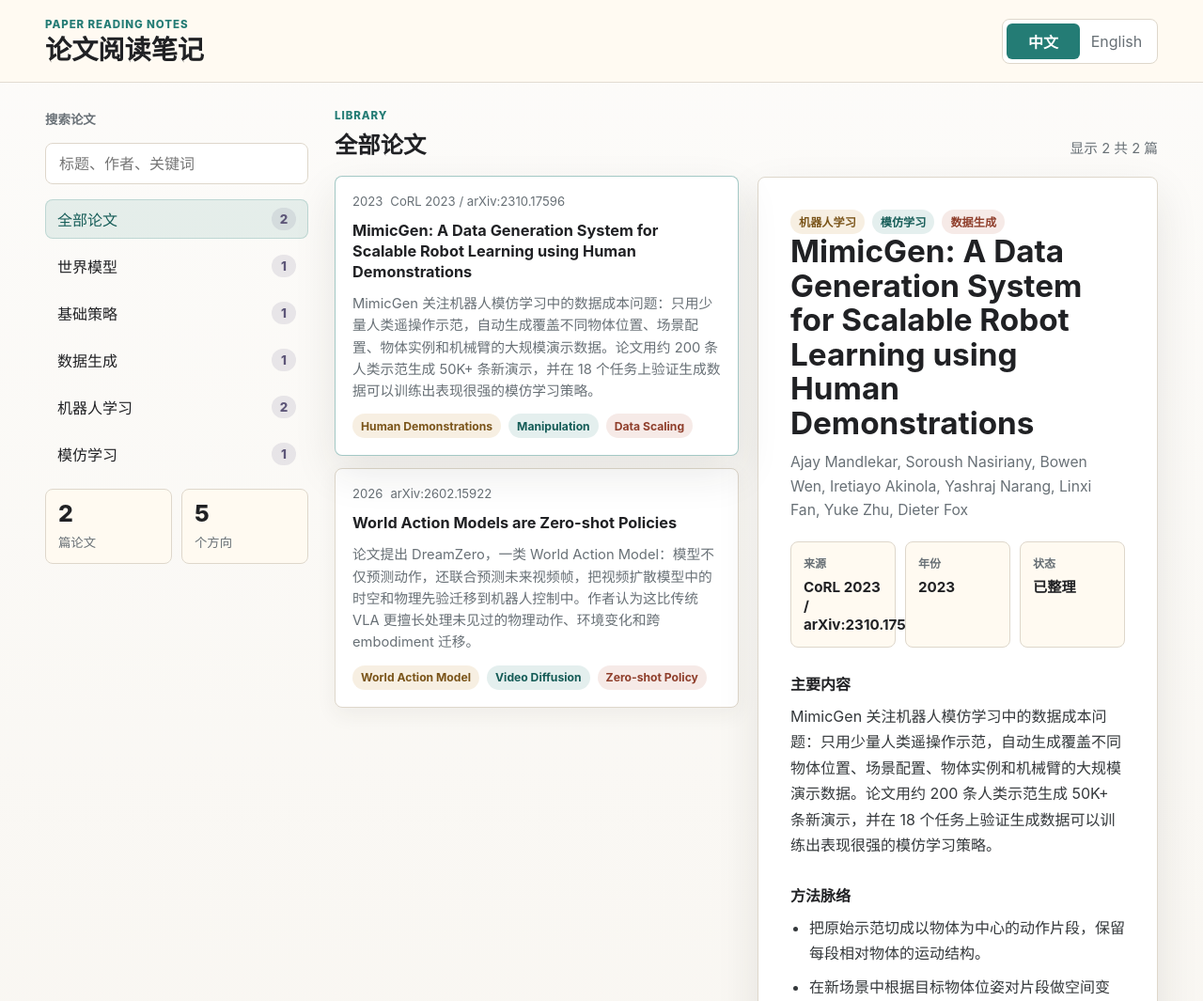
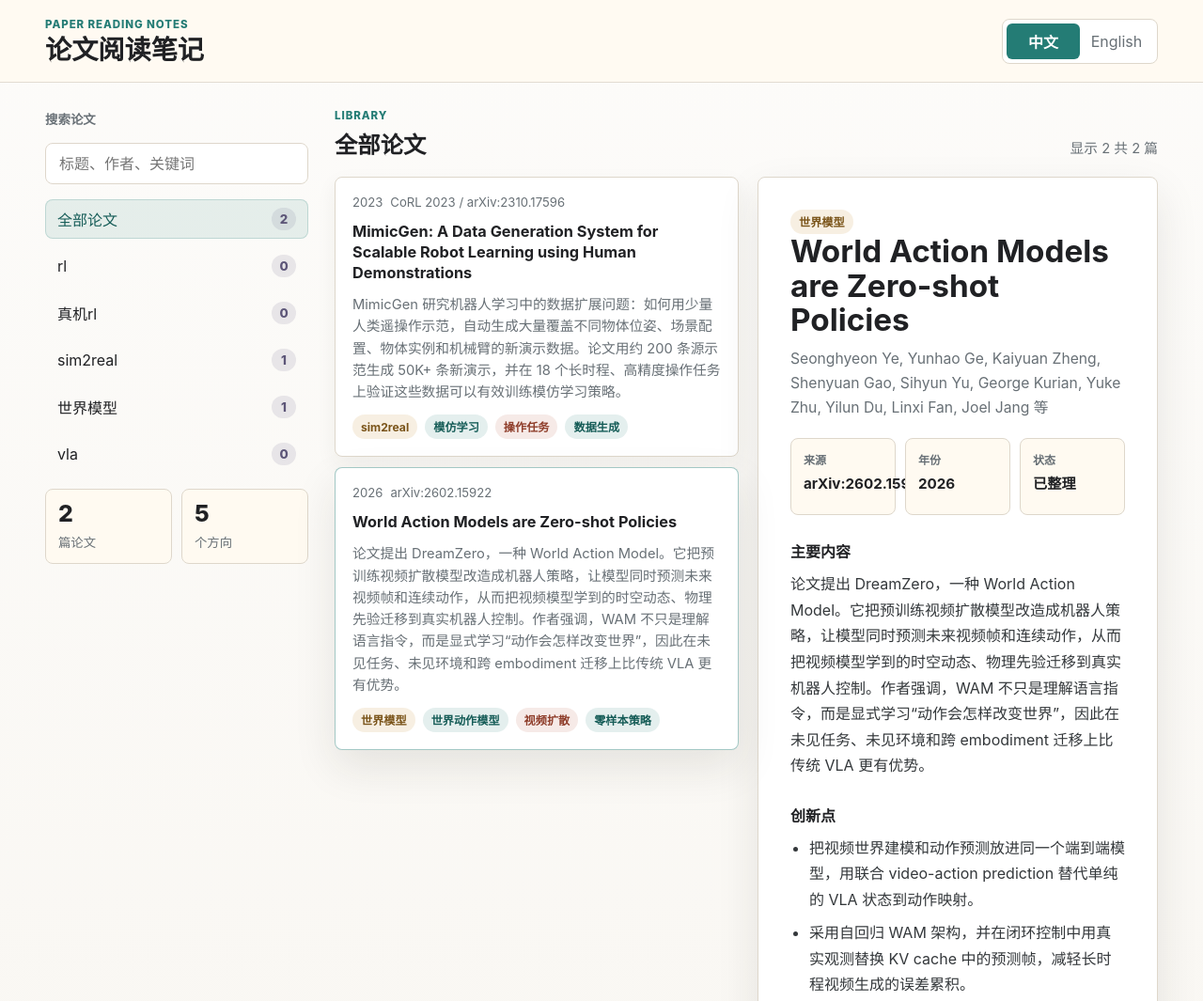
Before and after one commit to KeZhang19/paper, a plain HTML site: page index.html in a window 1280 px wide. Shown: the top 1065 px of the page at 94% size. Drawn offline with Linux system fonts and the light colour scheme.

Commit message:
Update paper note categories

```diff
--- a/app.js
+++ b/app.js
@@ -15,10 +15,9 @@
     venue: "来源",
     year: "年份",
     status: "状态",
-    summary: "主要内容",
-    method: "方法脉络",
-    takeaways: "阅读要点",
-    notes: "我的笔记",
+    mainContent: "主要内容",
+    innovations: "创新点",
+    implementation: "实现方法",
     pdf: "打开 PDF",
     project: "项目主页",
     arxiv: "arXiv",
@@ -39,19 +38,27 @@
     venue: "Venue",
     year: "Year",
     status: "Status",
-    summary: "Main Idea",
-    method: "Method",
-    takeaways: "Takeaways",
-    notes: "My Notes",
+    mainContent: "Main Content",
+    innovations: "Innovations",
+    implementation: "Implementation",
     pdf: "Open PDF",
     project: "Project",
     arxiv: "arXiv",
   },
 };
 
+const categories = [
+  { id: "rl", label: { zh: "rl", en: "RL" } },
+  { id: "real-robot-rl", label: { zh: "真机rl", en: "Real-robot RL" } },
+  { id: "sim2real", label: { zh: "sim2real", en: "sim2real" } },
+  { id: "world-model", label: { zh: "世界模型", en: "World Model" } },
+  { id: "vla", label: { zh: "vla", en: "VLA" } },
+];
+
 const papers = [
   {
     id: "mimicgen",
+    categories: ["sim2real"],
     pdf: "2310.17596v1.pdf",
     project: "https://mimicgen.github.io",
     arxiv: "https://arxiv.org/abs/2310.17596",
@@ -61,47 +68,42 @@
       title: "MimicGen: A Data Generation System for Scalable Robot Learning using Human Demonstrations",
       authors: "Ajay Mandlekar, Soroush Nasiriany, Bowen Wen, Iretiayo Akinola, Yashraj Narang, Linxi Fan, Yuke Zhu, Dieter Fox",
       status: "已整理",
-      categories: ["机器人学习", "模仿学习", "数据生成"],
-      tags: ["Human Demonstrations", "Manipulation", "Data Scaling"],
-      summary:
-        "MimicGen 关注机器人模仿学习中的数据成本问题：只用少量人类遥操作示范，自动生成覆盖不同物体位置、场景配置、物体实例和机械臂的大规模演示数据。论文用约 200 条人类示范生成 50K+ 条新演示，并在 18 个任务上验证生成数据可以训练出表现很强的模仿学习策略。",
-      method: [
-        "把原始示范切成以物体为中心的动作片段，保留每段相对物体的运动结构。",
-        "在新场景中根据目标物体位姿对片段做空间变换，再把多个片段拼接成新的机器人轨迹。",
-        "让机器人执行合成轨迹并收集成功样本，形成可直接用于行为克隆的大规模数据集。",
+      tags: ["模仿学习", "操作任务", "数据生成"],
+      mainContent:
+        "MimicGen 研究机器人学习中的数据扩展问题：如何用少量人类遥操作示范，自动生成大量覆盖不同物体位姿、场景配置、物体实例和机械臂的新演示数据。论文用约 200 条源示范生成 50K+ 条新演示，并在 18 个长时程、高精度操作任务上验证这些数据可以有效训练模仿学习策略。",
+      innovations: [
+        "把人类示范复用为可执行的新轨迹，而不是单纯做离线数据增强或继续人工采集。",
+        "以物体为中心切分和变换示范片段，使同一操作技能能迁移到新的物体位置、场景和硬件配置。",
+        "系统性比较了生成数据和额外人工示范的价值，说明结构化生成数据在很多任务上可以接近人工采集效果。",
       ],
-      takeaways: [
-        "核心价值不是提出新的策略网络，而是把少量高质量人类示范复用成更宽的训练分布。",
-        "对长时程、多阶段、高精度操作尤其有意义，因为这些任务手工采集数据很贵。",
-        "它提出了一个很实用的问题：什么时候真正需要继续找人采数据，什么时候可以通过结构化重放扩展数据。",
+      implementation: [
+        "先把人类示范分解成多个 object-centric motion segments，记录每段相对目标物体的运动关系。",
+        "在新场景中根据物体的新位姿对片段做空间变换，并把多个片段拼接成完整机器人轨迹。",
+        "让机器人在模拟或真实设置中执行合成轨迹，过滤成功轨迹后形成数据集，再用行为克隆训练策略。",
       ],
-      notes:
-        "这篇适合作为机器人数据生成方向的基础阅读。后续可以重点对比 Diffusion Policy、robomimic 以及真实机器人上的数据增强方法。",
     },
     en: {
       title: "MimicGen: A Data Generation System for Scalable Robot Learning using Human Demonstrations",
       authors: "Ajay Mandlekar, Soroush Nasiriany, Bowen Wen, Iretiayo Akinola, Yashraj Narang, Linxi Fan, Yuke Zhu, Dieter Fox",
       status: "Summarized",
-      categories: ["Robot Learning", "Imitation Learning", "Data Generation"],
-      tags: ["Human Demonstrations", "Manipulation", "Data Scaling"],
-      summary:
-        "MimicGen tackles the data bottleneck in imitation learning. Starting from a small number of teleoperated human demonstrations, it automatically synthesizes large and diverse robot demonstration datasets across object poses, scene layouts, object instances, and robot arms. The paper reports 50K+ generated demonstrations for 18 tasks from roughly 200 source demos.",
-      method: [
-        "Segment each source demonstration into object-centric motion snippets.",
-        "Transform those snippets according to object poses in a new scene, then stitch them into a feasible robot trajectory.",
-        "Execute the synthesized trajectory and keep successful rollouts as data for behavior cloning.",
+      tags: ["Imitation Learning", "Manipulation", "Data Generation"],
+      mainContent:
+        "MimicGen studies how to scale robot learning data from a small number of human teleoperation demonstrations. It synthesizes large demonstration datasets across object poses, scene layouts, object instances, and robot arms. The paper reports 50K+ generated demonstrations for 18 long-horizon and precision manipulation tasks from roughly 200 source demos.",
+      innovations: [
+        "It reuses human demonstrations as executable new trajectories instead of only applying offline augmentation or collecting more human data.",
+        "Object-centric segmentation and transformation allow the same manipulation skill to transfer across new poses, scenes, and hardware.",
+        "The paper directly compares generated data with additional human demonstrations, showing that structured generation can often approach the value of manual collection.",
       ],
-      takeaways: [
-        "The main contribution is a practical data generation system rather than a new policy architecture.",
-        "The approach is especially useful for long-horizon and precision manipulation tasks where manual data collection is expensive.",
-        "It reframes a useful scaling question: when should we collect more human data, and when can structured replay provide enough diversity?",
+      implementation: [
+        "Split each human demonstration into object-centric motion segments and preserve the motion relationship relative to target objects.",
+        "Transform segments according to new object poses, then stitch them into a complete robot trajectory.",
+        "Execute synthesized trajectories, keep successful rollouts, and train policies from the generated dataset using behavior cloning.",
       ],
-      notes:
-        "A good anchor paper for robot data generation. Natural follow-ups include Diffusion Policy, robomimic, and real-robot data augmentation methods.",
     },
   },
   {
     id: "dreamzero",
+    categories: ["world-model"],
     pdf: "2602.15922v1.pdf",
     project: "https://dreamzero0.github.io",
     arxiv: "https://arxiv.org/abs/2602.15922",
@@ -112,44 +114,44 @@
       authors:
         "Seonghyeon Ye, Yunhao Ge, Kaiyuan Zheng, Shenyuan Gao, Sihyun Yu, George Kurian, Yuke Zhu, Yilun Du, Linxi Fan, Joel Jang 等",
       status: "已整理",
-      categories: ["机器人学习", "世界模型", "基础策略"],
-      tags: ["World Action Model", "Video Diffusion", "Zero-shot Policy"],
-      summary:
-        "论文提出 DreamZero，一类 World Action Model：模型不仅预测动作，还联合预测未来视频帧，把视频扩散模型中的时空和物理先验迁移到机器人控制中。作者认为这比传统 VLA 更擅长处理未见过的物理动作、环境变化和跨 embodiment 迁移。",
-      method: [
-        "以预训练视频扩散 backbone 为基础，让模型同时生成未来世界状态和连续动作。",
-        "把动作学习从单纯的状态到动作模仿，转向与视觉未来对齐的逆动力学建模。",
-        "通过模型和系统优化，让 14B 自回归视频扩散模型达到 7Hz 闭环控制。",
+      tags: ["世界动作模型", "视频扩散", "零样本策略"],
+      mainContent:
+        "论文提出 DreamZero，一种 World Action Model。它把预训练视频扩散模型改造成机器人策略，让模型同时预测未来视频帧和连续动作，从而把视频模型学到的时空动态、物理先验迁移到真实机器人控制。作者强调，WAM 不只是理解语言指令，而是显式学习“动作会怎样改变世界”，因此在未见任务、未见环境和跨 embodiment 迁移上比传统 VLA 更有优势。",
+      innovations: [
+        "把视频世界建模和动作预测放进同一个端到端模型，用联合 video-action prediction 替代单纯的 VLA 状态到动作映射。",
+        "采用自回归 WAM 架构，并在闭环控制中用真实观测替换 KV cache 中的预测帧，减轻长时程视频生成的误差累积。",
+        "提出 DreamZero-Flash 和系统级加速，使 14B 视频扩散策略能以约 7Hz 做真实机器人闭环控制。",
+        "验证了跨 embodiment 学习：来自其他机器人或人类的视频数据，即使没有动作标注，也能提升未见任务表现；少量新机器人 play data 可以完成适配。",
       ],
-      takeaways: [
-        "它把机器人策略学习和视频世界建模合到一起，重点不是只理解语言指令，而是预测动作会如何改变世界。",
-        "论文报告相对 VLA 在新任务和新环境上有超过 2x 的泛化提升。",
-        "跨 embodiment 结果很值得关注：其他机器人或人类的视频数据也能提升未见任务表现，少量新 embodiment play data 可以完成适配。",
+      implementation: [
+        "输入包括视觉上下文、语言指令和本体状态；视觉由 VAE 编码，语言由文本编码器编码，本体状态由 state encoder 编码。",
+        "主体使用预训练 image-to-video diffusion backbone，加入最小额外参数，包括 state/action encoders 和 decoders，通过 flow matching 联合去噪视频 latent 与动作。",
+        "训练时采用 teacher forcing 和 chunk-wise 预测：当前 chunk 的 noisy video/action 可以 attend 到前面 clean chunks，从而学习未来视频和动作的联合分布。",
+        "推理时异步执行动作 chunk，同时模型基于最新观测生成下一段 video/action；执行后把真实观测写回 KV cache，减少自回归生成漂移。",
+        "实时化依赖 CFG 并行、DiT velocity caching、torch.compile/CUDA Graph、量化、调度器优化，以及 DreamZero-Flash 的解耦噪声日程。",
       ],
-      notes:
-        "这篇适合放在机器人基础模型和 VLA/WAM 方向。读的时候可以特别关注实时控制延迟、动作表示、视频预测质量和真实机器人实验设置。",
     },
     en: {
       title: "World Action Models are Zero-shot Policies",
       authors:
         "Seonghyeon Ye, Yunhao Ge, Kaiyuan Zheng, Shenyuan Gao, Sihyun Yu, George Kurian, Yuke Zhu, Yilun Du, Linxi Fan, Joel Jang, et al.",
       status: "Summarized",
-      categories: ["Robot Learning", "World Models", "Foundation Policies"],
       tags: ["World Action Model", "Video Diffusion", "Zero-shot Policy"],
-      summary:
-        "The paper introduces DreamZero, a World Action Model that predicts both future video frames and continuous robot actions. By building on a pretrained video diffusion backbone, the model transfers spatiotemporal world priors into robot control and aims to improve generalization beyond traditional vision-language-action models.",
-      method: [
-        "Start from a pretrained video diffusion backbone and jointly model future world states and actions.",
-        "Shift action learning from direct state-action imitation toward inverse dynamics aligned with predicted visual futures.",
-        "Use model and system optimizations so a 14B autoregressive video diffusion model can run closed-loop control at 7Hz.",
+      mainContent:
+        "The paper introduces DreamZero, a World Action Model that turns a pretrained video diffusion model into a robot policy. The model jointly predicts future video frames and continuous actions, transferring spatiotemporal and physical priors from video generation into real-robot control. The key idea is that a policy should learn how actions change the world, not only how to map language and observations to actions.",
+      innovations: [
+        "It combines video world modeling and action prediction in one end-to-end model instead of using a pure VLA-style state-to-action mapping.",
+        "The autoregressive WAM architecture uses real observations to refresh the KV cache after each executed action chunk, reducing compounding errors in long-horizon generation.",
+        "DreamZero-Flash and system optimizations make a 14B video diffusion policy run closed-loop real-robot control at about 7Hz.",
+        "The paper demonstrates cross-embodiment learning: video-only data from other robots or humans improves unseen-task performance, and limited play data adapts the model to a new robot.",
       ],
-      takeaways: [
-        "The paper connects robot policy learning with video world modeling: the model learns how actions change the scene, not just how to follow language.",
-        "It reports more than 2x improvement over VLA baselines on new-task and new-environment generalization.",
-        "The cross-embodiment results are notable: video-only data from other robots or humans improves unseen-task performance, and limited play data supports adaptation to a new embodiment.",
+      implementation: [
+        "Inputs include visual context, language instructions, and proprioceptive state, encoded by a VAE, text encoder, and state encoder.",
+        "The model builds on a pretrained image-to-video diffusion backbone with minimal added state/action encoders and decoders, trained with flow matching to jointly denoise video latents and actions.",
+        "Training uses teacher forcing and chunk-wise prediction: each noisy video/action chunk attends to clean previous chunks to learn the joint future video-action distribution.",
+        "During inference, action chunks are executed asynchronously while the model predicts the next chunk from the latest observation; real observations are written back into the KV cache to prevent drift.",
+        "Real-time execution relies on CFG parallelism, DiT velocity caching, torch.compile/CUDA Graphs, quantization, scheduler optimization, and DreamZero-Flash decoupled noise schedules.",
       ],
-      notes:
-        "A useful paper for the VLA/WAM and robot foundation model thread. Key details to inspect include latency, action representation, video prediction quality, and real-robot evaluation design.",
     },
   },
 ];
@@ -158,7 +160,7 @@
   lang: localStorage.getItem("paper-notes-lang") || "zh",
   category: "all",
   query: "",
-  selectedId: "",
+  selectedId: "dreamzero",
 };
 
 const nodes = {
@@ -182,12 +184,17 @@
   return paper[state.lang];
 }
 
-function allCategories() {
-  return Array.from(new Set(papers.flatMap((paper) => localPaper(paper).categories))).sort();
+function categoryLabel(categoryId) {
+  const category = categories.find((item) => item.id === categoryId);
+  return category ? category.label[state.lang] : categoryId;
 }
 
-function categoryCount(category) {
-  return papers.filter((paper) => localPaper(paper).categories.includes(category)).length;
+function categoryCount(categoryId) {
+  return papers.filter((paper) => paper.categories.includes(categoryId)).length;
+}
+
+function listItems(items) {
+  return items.map((item) => `<li>${item}</li>`).join("");
 }
 
 function searchableText(paper) {
@@ -195,8 +202,10 @@
   return [
     localized.title,
     localized.authors,
-    localized.summary,
-    localized.categories.join(" "),
+    localized.mainContent,
+    localized.innovations.join(" "),
+    localized.implementation.join(" "),
+    paper.categories.map(categoryLabel).join(" "),
     localized.tags.join(" "),
     paper.year,
     paper.venue,
@@ -209,8 +218,7 @@
   const query = state.query.trim().toLowerCase();
 
   return papers.filter((paper) => {
-    const matchesCategory =
-      state.category === "all" || localPaper(paper).categories.includes(state.category);
+    const matchesCategory = state.category === "all" || paper.categories.includes(state.category);
     const matchesQuery = !query || searchableText(paper).includes(query);
     return matchesCategory && matchesQuery;
   });
@@ -229,7 +237,6 @@
 }
 
 function renderCategories() {
-  const categories = allCategories();
   nodes.categoryCount.textContent = categories.length;
 
   const buttons = [
@@ -239,9 +246,9 @@
       count: papers.length,
     },
     ...categories.map((category) => ({
-      label: category,
-      value: category,
-      count: categoryCount(category),
+      label: category.label[state.lang],
+      value: category.id,
+      count: categoryCount(category.id),
     })),
   ];
 
@@ -262,7 +269,7 @@
 function renderList() {
   const list = filteredPapers();
   nodes.paperCount.textContent = papers.length;
-  nodes.viewTitle.textContent = state.category === "all" ? text("allPapers") : state.category;
+  nodes.viewTitle.textContent = state.category === "all" ? text("allPapers") : categoryLabel(state.category);
   nodes.resultCount.textContent = `${text("showing")} ${list.length} ${text("of")} ${papers.length} ${text("items")}`;
 
   if (!list.length) {
@@ -282,7 +289,12 @@
 
 function renderPaperCard(paper) {
   const localized = localPaper(paper);
-  const tags = localized.tags.map((tag) => `<span class="tag">${tag}</span>`).join("");
+  const tags = [
+    ...paper.categories.map(categoryLabel),
+    ...localized.tags,
+  ]
+    .map((tag) => `<span class="tag">${tag}</span>`)
+    .join("");
   const selectedClass = paper.id === state.selectedId ? "is-selected" : "";
 
   return `
@@ -292,7 +304,7 @@
         <span>${paper.venue}</span>
       </div>
       <h3>${localized.title}</h3>
-      <p>${localized.summary}</p>
+      <p>${localized.mainContent}</p>
       <div class="tag-row">${tags}</div>
     </button>
   `;
@@ -302,12 +314,10 @@
   if (!paper) return;
 
   const localized = localPaper(paper);
-  const categories = localized.categories.map((category) => `<span class="tag">${category}</span>`).join("");
-  const method = localized.method.map((item) => `<li>${item}</li>`).join("");
-  const takeaways = localized.takeaways.map((item) => `<li>${item}</li>`).join("");
+  const categoryTags = paper.categories.map(categoryLabel).map((category) => `<span class="tag">${category}</span>`).join("");
 
   nodes.paperDetail.innerHTML = `
-    <div class="tag-row">${categories}</div>
+    <div class="tag-row">${categoryTags}</div>
     <h2 class="detail-title">${localized.title}</h2>
     <p class="detail-subtitle">${localized.authors}</p>
 
@@ -327,23 +337,18 @@
     </div>
 
     <section class="detail-section">
-      <h3>${text("summary")}</h3>
-      <p>${localized.summary}</p>
+      <h3>${text("mainContent")}</h3>
+      <p>${localized.mainContent}</p>
     </section>
 
     <section class="detail-section">
-      <h3>${text("method")}</h3>
-      <ul>${method}</ul>
+      <h3>${text("innovations")}</h3>
+      <ul>${listItems(localized.innovations)}</ul>
     </section>
 
     <section class="detail-section">
-      <h3>${text("takeaways")}</h3>
-      <ul>${takeaways}</ul>
-    </section>
-
-    <section class="detail-section">
-      <h3>${text("notes")}</h3>
-      <p>${localized.notes}</p>
+      <h3>${text("implementation")}</h3>
+      <ul>${listItems(localized.implementation)}</ul>
     </section>
 
     <div class="link-row">
```
Also changed, not shown: index.html (+1 -1 lines), 1 other file.
